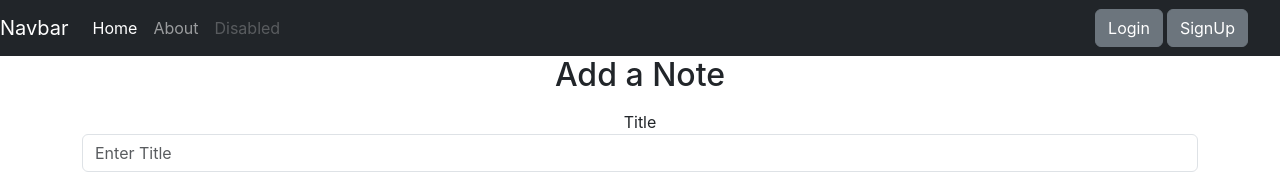
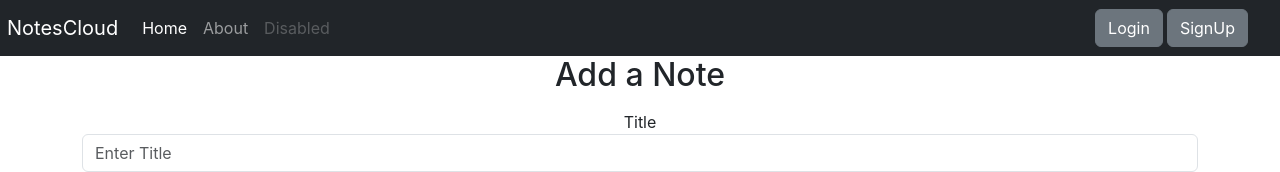
Before and after one commit to SupercoolKartik/DemoAB-2, a React (Create React App) app: page / in a window 1280 px wide. Shown: the top 172 px of the page. Built offline with nearby package versions, Linux system fonts and the light colour scheme; no server answers.

Commit message:
Minor Changes (Changed Navbar label to NotesCloud)

```diff
--- a/src/components/navbar.js
+++ b/src/components/navbar.js
@@ -21,8 +21,8 @@ export default function Navbar() {
         >
           <span className="navbar-toggler-icon"></span>
         </button>
-        <Link className="navbar-brand" to="/">
-          Navbar
+        <Link className="navbar-brand" style={{ marginLeft: "7px" }} to="/">
+          NotesCloud
         </Link>
 
         <div className="collapse navbar-collapse" id="navbarTogglerDemo03">
```
